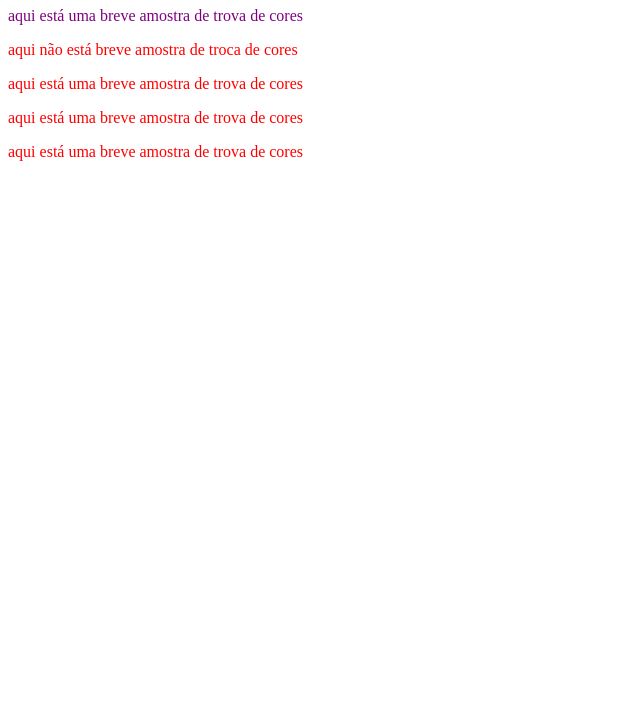
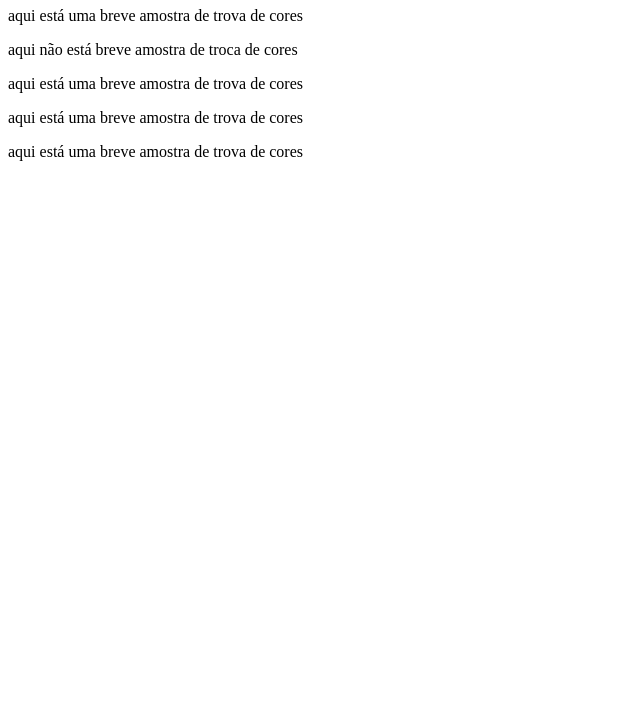
Before and after one commit to Pvbas/curso-de-desenvolvimento-web, a plain HTML site: page css/ex001/classes-ids.html in a window 1280 px wide. Shown: the part 73-800 px from the top of the page, without its empty margins (0-640 px from the left). Drawn offline with Linux system fonts and the light colour scheme.

Commit message:
atualizacao diaria

```diff
--- a/css/ex001/classes-ids.html
+++ b/css/ex001/classes-ids.html
@@ -6,9 +6,7 @@
     <meta name="viewport" content="width=device-width, initial-scale=1.0">
     <title>Classes.Ids</title>
     <style type="text/css">
-        p{
-            color: red;
-        }
+
         h1{
             color:cyan;
         }
@@ -22,7 +20,7 @@
 </head>
 <body>
     <h1>inline style</h1>
-    <p class="roxo">
+    <p color="blue">
         aqui está uma breve
         amostra de trova de cores
     </p>
```
Also changed, not shown: css/ex001/index.html (+1 -1 lines), css/ex002/index.html (+1 -0 lines).
